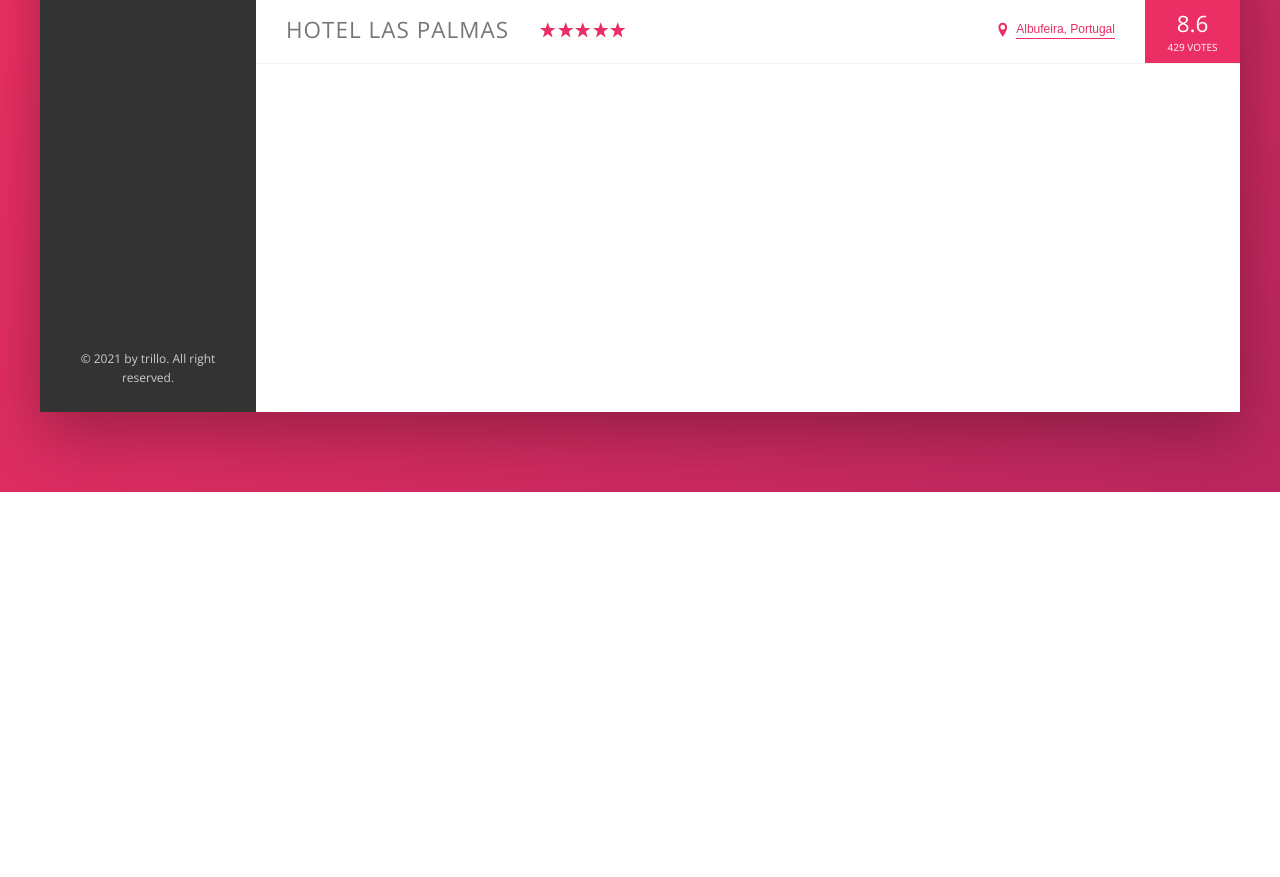
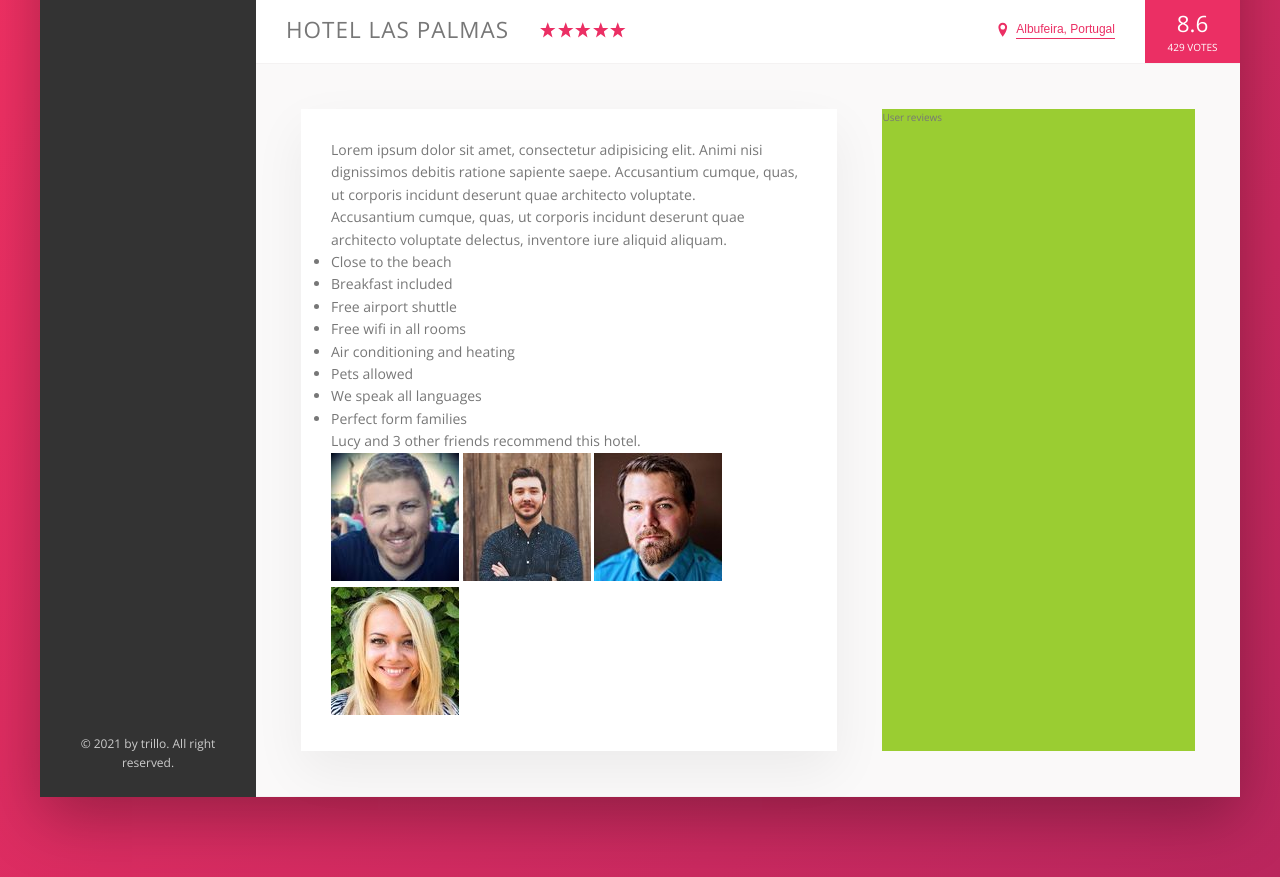
Before and after one commit to JoseManuelMunozManzano/trillo, a website: page index.html in a window 1280 px wide. Shown: the part 538-1415 px from the top of the page. Before the commit the page ends 1030 px from the top, so only its background shows below. Drawn offline with nearby package versions, Linux system fonts and the light colour scheme.

Commit message:
Building the Description Section - Part 1

```diff
--- a/index.html
+++ b/index.html
@@ -149,6 +149,47 @@
                         </div>
                     </div>
 
+                    <!-- On the left side we have the description and on the right side
+                         we have the user reviews -->
+                    <div class="detail">
+                        <div class="description">
+                            <p class="paragraph">
+                                Lorem ipsum dolor sit amet, consectetur adipisicing elit. Animi nisi dignissimos debitis ratione sapiente saepe. Accusantium cumque, quas, ut corporis incidunt deserunt quae architecto voluptate.
+                            </p>
+
+                            <p class="paragraph">
+                                Accusantium cumque, quas, ut corporis incidunt deserunt quae architecto voluptate delectus, inventore iure aliquid aliquam.
+                            </p>
+
+                            <ul class="list">
+                                <li class="list__item">Close to the beach</li>
+                                <li class="list__item">Breakfast included</li>
+                                <li class="list__item">Free airport shuttle</li>
+                                <li class="list__item">Free wifi in all rooms</li>
+                                <li class="list__item">Air conditioning and heating</li>
+                                <li class="list__item">Pets allowed</li>
+                                <li class="list__item">We speak all languages</li>
+                                <li class="list__item">Perfect form families</li>
+                            </ul>
+
+                            <div class="recommend">
+                                <p class="recommend__count">
+                                    Lucy and 3 other friends recommend this hotel.
+                                </p>
+                                <div class="recommend__friends">
+                                    <img src="img/user-3.jpg" alt="Friend 1" class="recommend__photo">
+                                    <img src="img/user-4.jpg" alt="Friend 2" class="recommend__photo">
+                                    <img src="img/user-5.jpg" alt="Friend 3" class="recommend__photo">
+                                    <img src="img/user-6.jpg" alt="Friend 4" class="recommend__photo">
+                                </div>
+                            </div>
+                        </div>
+
+                        <div class="user-reviews">
+                            User reviews
+                        </div>
+                    </div>
+
                 </main>
             </div>
         </div>
--- a/sass/_base.scss
+++ b/sass/_base.scss
@@ -31,6 +31,9 @@
   --color-grey-dark-3: #999;
 
   --shadow-dark: 0 2rem 6rem rgba(0, 0, 0, 0.3);
+  --shadow-light: 0 2rem 5rem rgba(0, 0, 0, 0.06);
+
+  --line: 1px solid var(--color-grey-light-2);
 }
 
 // Global resets
--- a/sass/_components.scss
+++ b/sass/_components.scss
@@ -252,7 +252,7 @@
 .overview {
   display: flex;
   align-items: center;
-  border-bottom: 1px solid var(--color-grey-light-2);
+  border-bottom: var(--line);
 
   &__heading {
     font-size: 2.25rem;
--- a/sass/_layout.scss
+++ b/sass/_layout.scss
@@ -18,7 +18,7 @@
   font-size: 1.4rem;
   height: 7rem;
   background-color: #fff;
-  border-bottom: 1px solid var(--color-grey-light-2);
+  border-bottom: var(--line);
 
   display: flex;
   justify-content: space-between;
@@ -46,8 +46,32 @@
   background-color: #fff;
 
   // For testing purposes, to pretend that we have content. Later we will remove this
-  height: 80rem;
+  //height: 80rem;
 
   // Now the element should grow as much as it can
   flex: 1;
 }
+
+.detail {
+  display: flex;
+  padding: 4.5rem;
+  background-color: var(--color-grey-light-1);
+  border-bottom: var(--line);
+}
+
+.description {
+  font-size: 1.4rem;
+  background-color: #fff;
+  box-shadow: var(--shadow-light);
+  padding: 3rem;
+
+  // When I'm using a percentage value here I set the other two to 0
+  flex: 0 0 60%;
+  margin-right: 4.5rem;
+}
+
+.user-reviews {
+  background-color: yellowgreen;
+  // The remaining space
+  flex: 1;
+}
```
Also changed, not shown: css/style.css.
